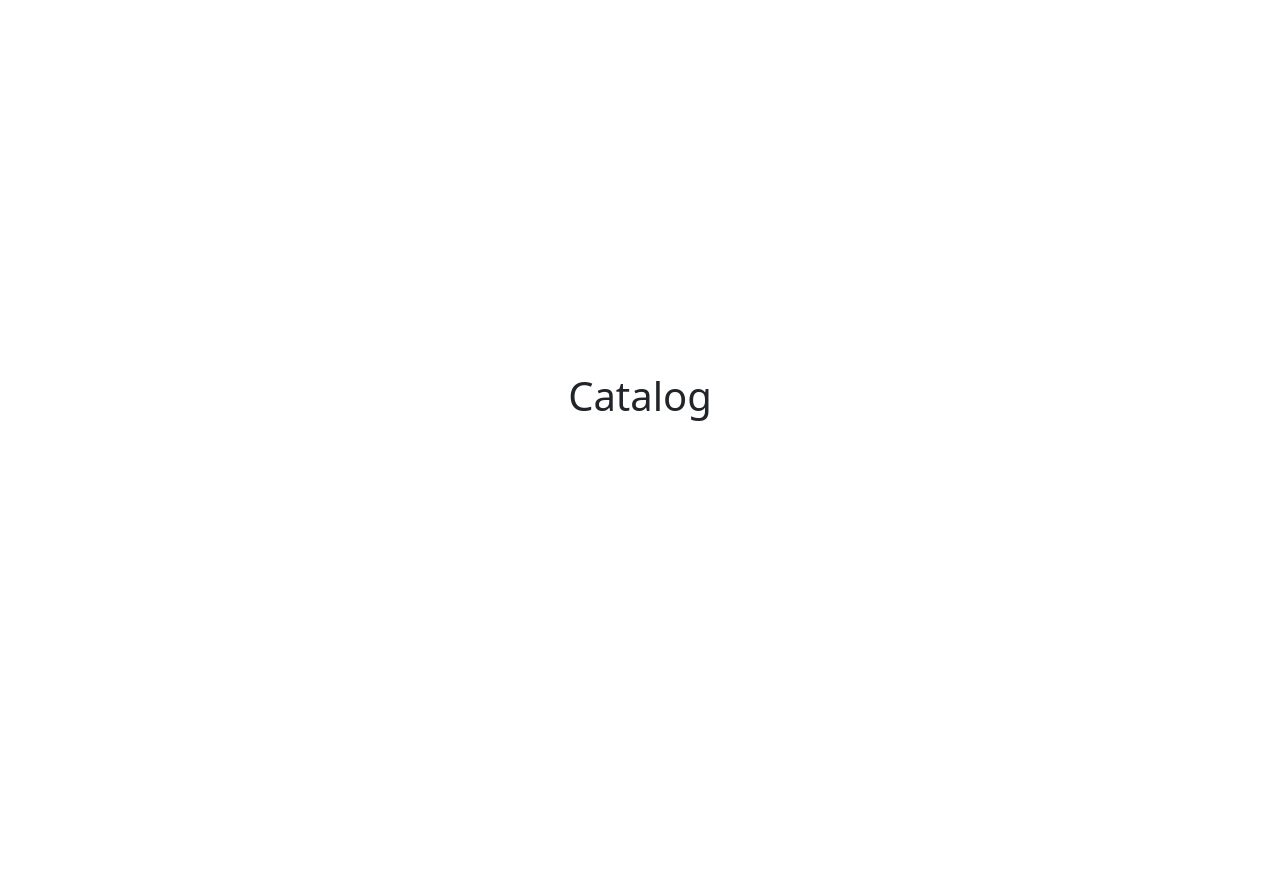
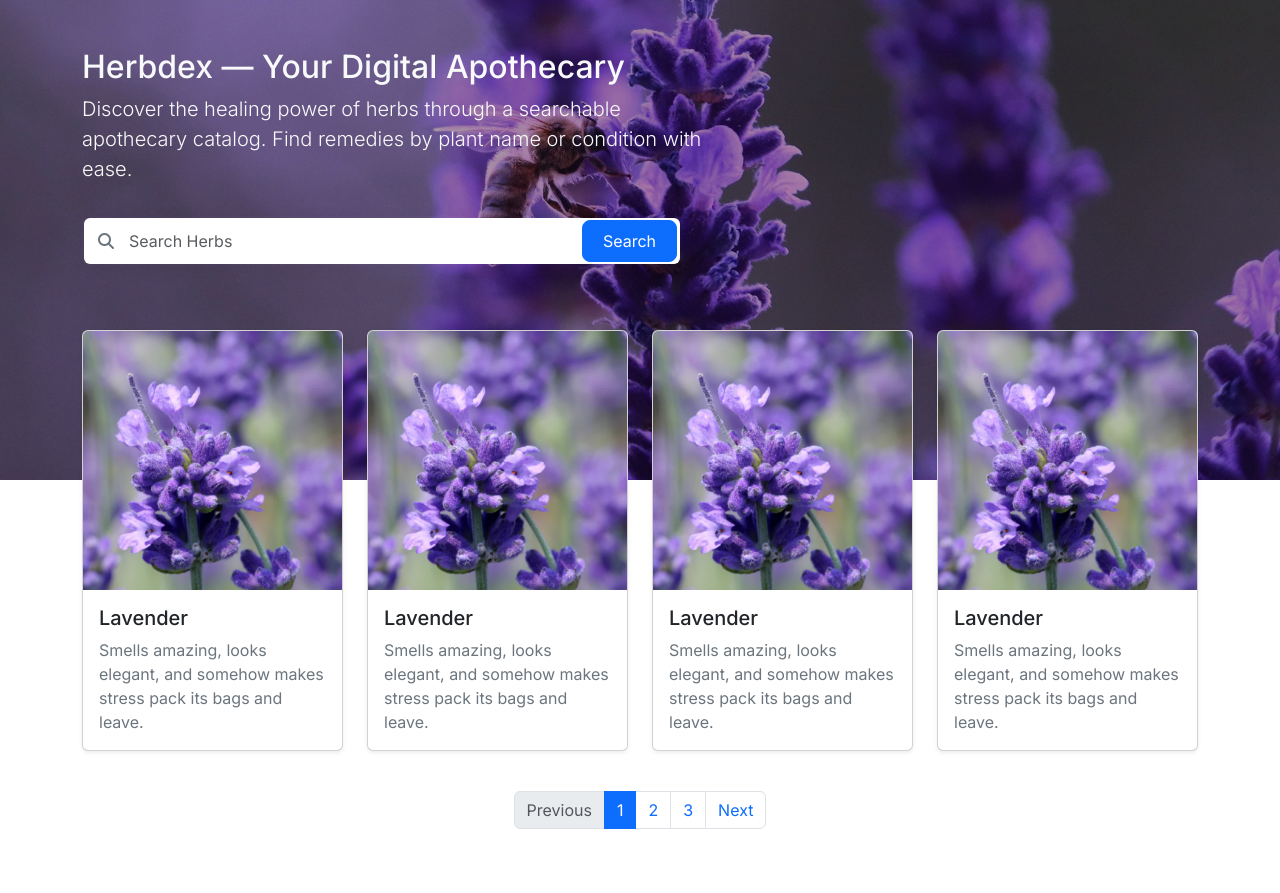
Before and after one commit to AppRonin/herbdex-django, a Django app: page / in a window 1280 px wide. Before the commit the page is almost empty. Before the commit the page ends 421 px from the top, so only its background shows below. Run offline with Django 5.2, Linux system fonts and the light colour scheme; some libraries are stand-ins or nearby versions.

Commit message:
Catalog UI

```diff
--- /dev/null
+++ b/static/css/catalog.css
@@ -0,0 +1,22 @@
+/* background layer */
+.cover-image {
+  position: absolute;
+  height: 60vh;
+  inset: 0;
+  background: url("/static/images/herb-cover.jpg") center/cover no-repeat;
+  z-index: 1;
+}
+
+.cover-image::after {
+  content: "";
+  position: absolute;
+  inset: 0;
+  background: rgba(0,0,0,0.35);
+}
+
+/* content layer */
+.page-content {
+  position: relative;
+  z-index: 2;
+  height: 100%;
+}
--- /dev/null
+++ b/static/css/search_input.css
@@ -0,0 +1,71 @@
+.search-wrapper {
+            max-width: 600px;
+        }
+
+        .search-box {
+            position: relative;
+            box-shadow: 0 2px 15px rgba(0,0,0,0.05);
+            border-radius: 8px;
+            transition: all 0.3s ease;
+        }
+
+        .search-box:focus-within {
+            box-shadow: 0 3px 20px rgba(0,0,0,0.1);
+            transform: translateY(-2px);
+        }
+
+        .search-input {
+            border-radius: 8px;
+            padding-left: 45px;
+            padding-right: 20px;
+            border: 2px solid transparent;
+            transition: all 0.3s ease;
+            height: 50px;
+        }
+
+        .search-input:focus {
+            border-color: #0d6efd;
+            box-shadow: none;
+        }
+
+        .search-icon {
+            position: absolute;
+            left: 16px;
+            top: 50%;
+            transform: translateY(-50%);
+            color: #6c757d;
+            z-index: 10;
+        }
+
+        .search-button {
+            position: absolute;
+            right: 5px;
+            top: 50%;
+            transform: translateY(-50%);
+            border-radius: 8px;
+            padding: 8px 20px;
+            transition: all 0.3s ease;
+        }
+
+        .search-button:hover {
+            background-color: #0b5ed7;
+            transform: translateY(-50%) scale(1.05);
+        }
+
+        /* Dark theme search box */
+        .search-box.dark {
+            background-color: #212529;
+        }
+
+        .search-box.dark .search-input {
+            background-color: #212529;
+            color: #fff;
+        }
+
+        .search-box.dark .search-input::placeholder {
+            color: #6c757d;
+        }
+
+        .search-box.dark .search-icon {
+            color: #6c757d;
+        }
--- /dev/null
+++ b/static/css/style.css
@@ -0,0 +1,5 @@
+@import url('https://fonts.googleapis.com/css2?family=Inter:ital,opsz,wght@0,14..32,100..900;1,14..32,100..900&display=swap');
+
+body {
+  font-family: "Inter", sans-serif;
+}
--- a/templates/base.html
+++ b/templates/base.html
@@ -7,14 +7,28 @@
     <meta name="viewport" content="width=device-width, initial-scale=1.0" />
     <title>{% block title %} {% endblock %}</title>
 
+    <!-- Font Awsome-->
+    <link
+      href="https://cdnjs.cloudflare.com/ajax/libs/font-awesome/6.4.0/css/all.min.css"
+      rel="stylesheet"
+    />
+
+    <!-- Bootstrap-->
     <link
       rel="stylesheet"
       href="{% static 'bootstrap/css/bootstrap.min.css' %}"
     />
     <script src="{% static 'bootstrap/js/bootstrap.bundle.min.js' %}"></script>
+
+    <!-- Overall CSS -->
+    <link rel="stylesheet" href="{% static 'css/style.css' %}" />
+
+    <!-- Static Files -->
+    {% block static %} {% endblock %}
   </head>
 
   <body>
+    <!-- Content -->
     {% block content %} {% endblock %}
   </body>
 </html>
--- a/templates/catalog/catalog.html
+++ b/templates/catalog/catalog.html
@@ -1,14 +1,88 @@
-{% extends 'base.html' %}
+{% extends 'base.html' %} {% load static %}
 
 <!-- Title -->
 {% block title %} Herbdex | Catalog {% endblock %}
 
+<!-- Static Files -->
+{% block static %}
+<link rel="stylesheet" href="{% static 'css/search_input.css' %}" />
+<link rel="stylesheet" href="{% static 'css/catalog.css' %}" />
+{% endblock %}
+
 <!-- Content -->
 {% block content %}
-<div
-  class="d-flex justify-content-center align-items-center"
-  style="height: 100vh"
->
-  <h1>Catalog</h1>
+
+<!-- Background Cover Image -->
+<div class="cover-image"></div>
+
+<!-- Foreground Content -->
+<div class="page-content d-flex p-2 p-md-5">
+  <div class="container">
+    <div class="row">
+      <div class="col-12 col-sm-10 col-md-8 col-lg-7">
+        <!-- Title and Description -->
+        <h1 class="fs-2 text-light">Herbdex — Your Digital Apothecary</h1>
+        <p class="lead text-light">
+          Discover the healing power of herbs through a searchable apothecary
+          catalog. Find remedies by plant name or condition with ease.
+        </p>
+
+        <!-- Search Form -->
+        <form class="py-3 mb-5">
+          <div class="search-wrapper">
+            <div class="search-box">
+              <i class="fas fa-search search-icon"></i>
+              <input
+                type="text"
+                class="form-control search-input"
+                placeholder="Search Herbs"
+              />
+              <button class="btn btn-primary search-button">Search</button>
+            </div>
+          </div>
+        </form>
+      </div>
+    </div>
+
+    <!-- Cards -->
+    <div class="row g-4">
+      {% for i in "1234" %}
+      <div class="col-12 col-sm-6 col-lg-3 mb-3">
+        <div class="card h-100 shadow-sm mx-auto">
+          <img
+            src="{% static 'images/testing/lavander.webp' %}"
+            class="card-img-top"
+          />
+
+          <div class="card-body">
+            <h5 class="card-title">Lavender</h5>
+            <p class="card-text text-secondary">
+              Smells amazing, looks elegant, and somehow makes stress pack its
+              bags and leave.
+            </p>
+          </div>
+        </div>
+      </div>
+      {% endfor %}
+
+      <!-- Pagination -->
+      <nav aria-label="Catalog Pagination">
+        <ul class="pagination justify-content-center">
+          <li class="page-item disabled">
+            <a class="page-link">Previous</a>
+          </li>
+          <li class="page-item active">
+            <a class="page-link" href="#">1</a>
+          </li>
+          <li class="page-item"><a class="page-link" href="#">2</a></li>
+          <li class="page-item"><a class="page-link" href="#">3</a></li>
+          <li class="page-item">
+            <a class="page-link" href="#">Next</a>
+          </li>
+        </ul>
+      </nav>
+    </div>
+  </div>
 </div>
+
 {% endblock %}
```
Also changed, not shown: static/images/herb-cover.jpg (added), static/images/testing/lavander.webp (added).
